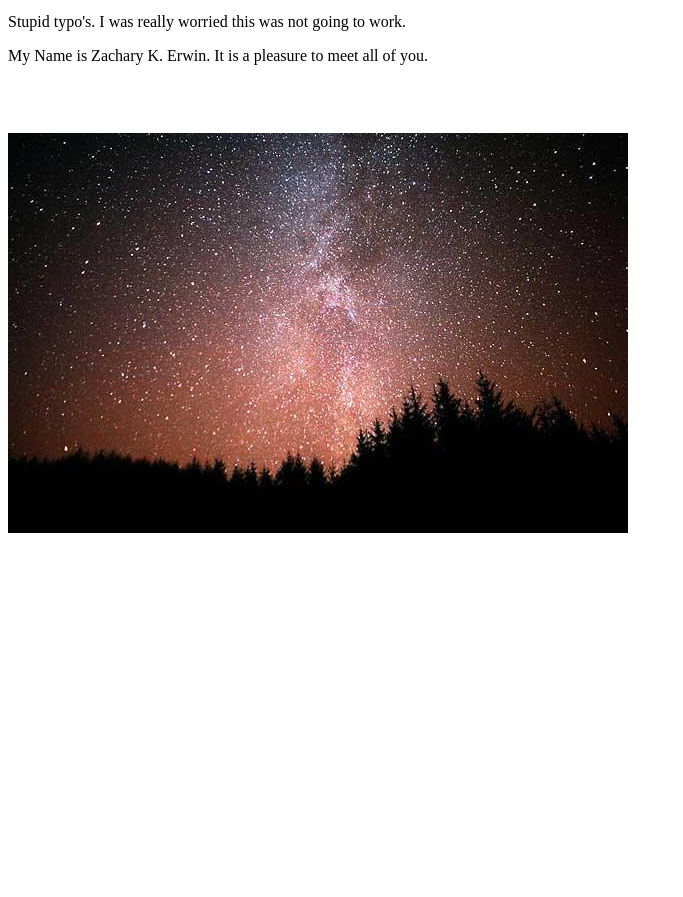
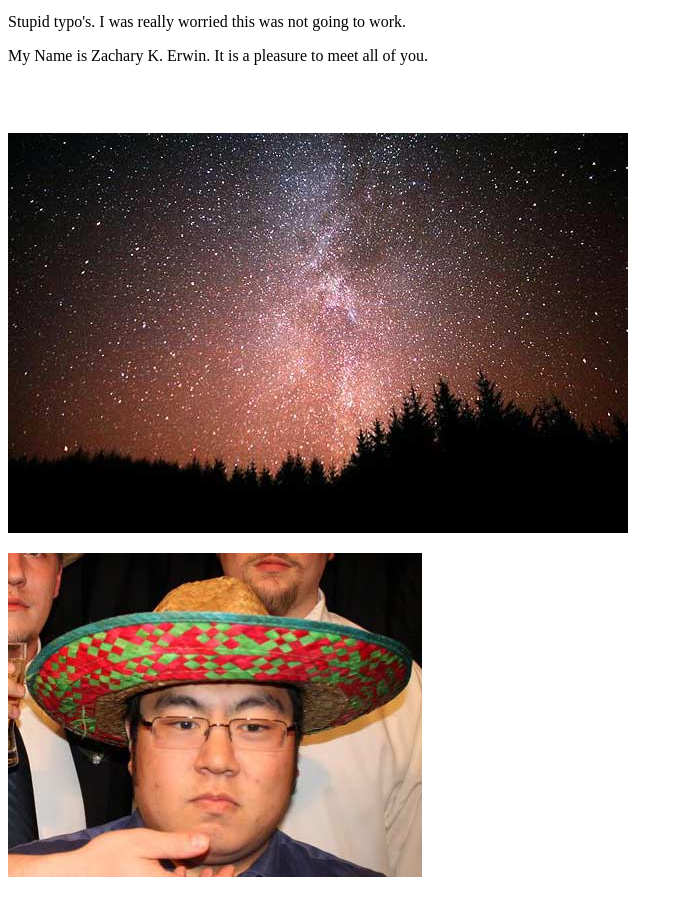
Before and after one commit to pandaman87/pandaman87.github.io, a plain HTML site: page index.html in a window 1280 px wide. Shown: the part 101-998 px from the top of the page, without its empty margins (0-683 px from the left). Before the commit the page ends 800 px from the top, so only its background shows below. Drawn offline with Linux system fonts and the light colour scheme.

Commit message:
new update
new photo

```diff
--- a/index.html
+++ b/index.html
@@ -14,7 +14,7 @@
 				<br>
 
 			<p><img src="oldforrest_.jpg" alt="reservoir dogs" /></p>
-
+			<p><img src="cas_204_profile_pic_.jpg" alt="hello"/></p>
 	</body>
 
 </html>
```
Also changed, not shown: cas_204_profile_pic_.jpg (added).
